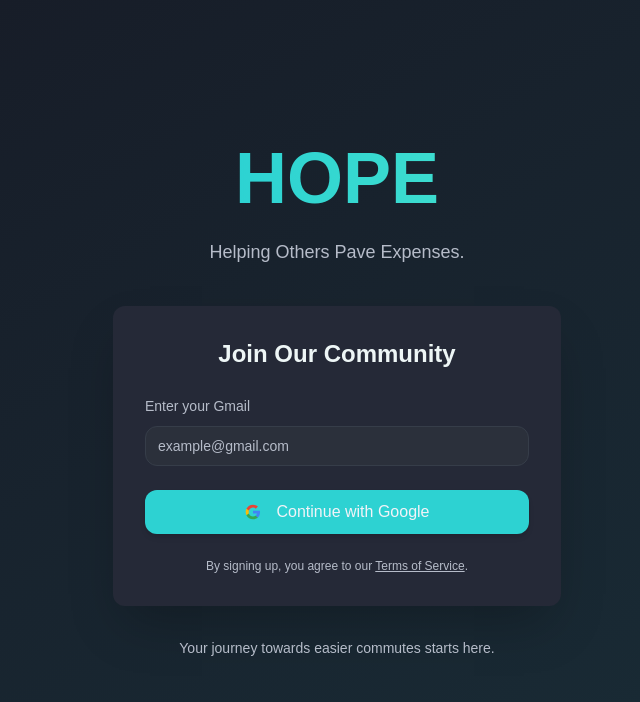
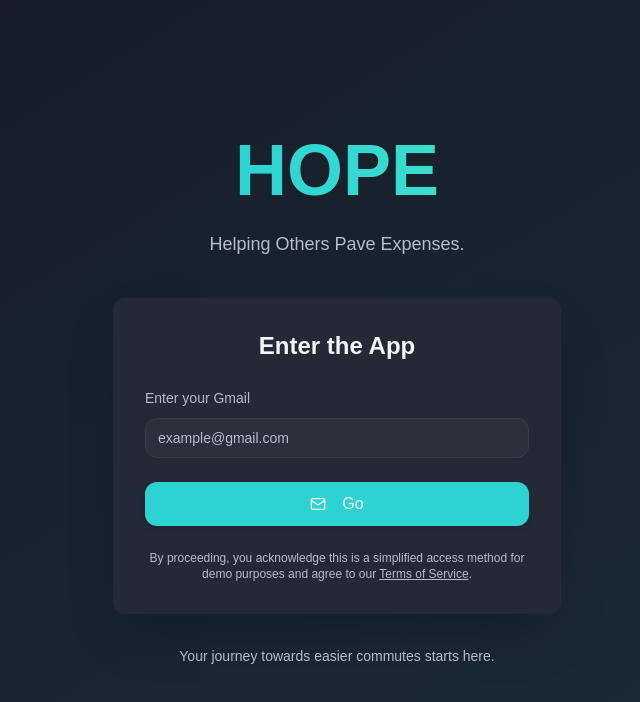
Before and after one commit to Kunal2bytes/uday1, a Next.js app: page /signin in a window 1280 px wide. Shown: the top 702 px of the page, without its empty margins (303-943 px from the left). Built offline with nearby package versions, Linux system fonts and the light colour scheme; no server answers.

Commit message:
remove continue with google authentication option  only show enter your gmail and go button then enter in app

```diff
--- a/src/app/about-us/page.tsx
+++ b/src/app/about-us/page.tsx
@@ -2,7 +2,7 @@
 // src/app/about-us/page.tsx
 "use client";
 
-import React, { useState } from 'react'; // Removed useEffect
+import React, { useState } from 'react';
 import Link from 'next/link';
 import { Button } from "@/components/ui/button";
 import { Card, CardContent, CardDescription, CardHeader, CardTitle } from "@/components/ui/card";
@@ -11,36 +11,23 @@ import { useAuth } from '@/contexts/AuthContext';
 import { useRouter } from 'next/navigation';
 
 export default function AboutUsPage() {
-  const { user, loading: authLoading, signInWithGoogle } = useAuth();
+  const { userEmail, loading: authLoading } = useAuth(); // userEmail instead of user
   const router = useRouter();
-  const [isProcessing, setIsProcessing] = useState(false); // Local loading state for the button action
-
-  // The AuthProvider handles global loading and initial redirection logic.
-  // This page should be viewable whether the user is logged in or not initially.
+  const [isProcessing, setIsProcessing] = useState(false);
 
   const handleGotItClick = async () => {
     setIsProcessing(true);
-    if (user) {
+    if (userEmail) { // If user is already "signed in" (email exists)
       router.push('/');
     } else {
-      try {
-        await signInWithGoogle();
-        // If signInWithGoogle is successful, user state in AuthContext updates.
-        // AuthContext's useEffect will handle any necessary redirection (e.g., from /signin to /).
-        // We can now safely push to the dashboard.
-        router.push('/');
-      } catch (error) {
-        // signInWithGoogle in AuthContext already shows a toast for errors.
-        console.error("Sign-in attempt from About Us failed:", error);
-        // Stay on About Us page if sign-in fails.
-      }
+      // If not "signed in", redirect to the sign-in page to enter email
+      router.push('/signin');
     }
-    setIsProcessing(false);
+    // setIsProcessing(false); // Processing finishes with navigation
   };
 
-  // If global auth is loading, AuthProvider shows a global spinner.
-  // So, we don't need a separate loading state for the whole page here.
-  // We just render the content.
+  // The main loading spinner is handled by AuthProvider for initial states.
+  // This page can be viewed by anyone.
 
   return (
     <div className="flex flex-col min-h-screen bg-background text-foreground items-center p-4 sm:p-6">
@@ -136,7 +123,7 @@ export default function AboutUsPage() {
                   <path className="opacity-75" fill="currentColor" d="M4 12a8 8 0 018-8V0C5.373 0 0 5.373 0 12h4zm2 5.291A7.962 7.962 0 014 12H0c0 3.042 1.135 5.824 3 7.938l3-2.647z"></path>
                 </svg>
               ) : <CheckCircle className="mr-2 h-5 w-5" />}
-              {isProcessing ? (user ? "Proceeding..." : "Signing In...") : "Got it! Let's Go"}
+              {isProcessing ? "Proceeding..." : (userEmail ? "Got it! Let's Go" : "Got it! Proceed to Enter Email")}
             </Button>
           </div>
         </div>
--- a/src/app/page.tsx
+++ b/src/app/page.tsx
@@ -4,7 +4,7 @@
 
 import { Button } from "@/components/ui/button";
 import { Input } from "@/components/ui/input";
-import { Menu, MapPin, Share2, Bus, Bike, Car, CarTaxiFront, ListChecks, User, Clock, Route, Users, Search, PersonStanding, Phone, LogOut } from "lucide-react"; // Added LogOut
+import { Menu, MapPin, Share2, Bus, Bike, Car, CarTaxiFront, ListChecks, User, Clock, Route, Users, Search, PersonStanding, Phone, LogOut } from "lucide-react";
 import React, { useState, useEffect } from 'react';
 import Link from 'next/link';
 import {
@@ -62,12 +62,12 @@ const ServiceButton = ({ icon, label, onClick, href }: { icon: React.ReactNode;
 };
 
 interface RideWithFirebase extends Omit<Ride, 'createdAt'> {
-  createdAt: Timestamp; // Specifically use Firebase Timestamp for objects from Firestore
+  createdAt: Timestamp;
 }
 
 
 export default function DashboardPage() {
-  const { user, loading: authLoading, signOutUser } = useAuth();
+  const { userEmail, loading: authLoading, signOutUser } = useAuth(); // userEmail instead of user
   const router = useRouter();
 
   const [originSearch, setOriginSearch] = useState("");
@@ -79,14 +79,14 @@ export default function DashboardPage() {
 
   useEffect(() => {
     // AuthProvider handles initial redirection logic.
-    // This effect ensures that if user becomes null while on this page, they are redirected.
-    if (!authLoading && !user) {
-      router.push('/about-us'); // Redirect to about-us if not logged in
+    // This effect ensures that if userEmail becomes null while on this page, they are redirected.
+    if (!authLoading && !userEmail) {
+      router.push('/about-us'); // Redirect to about-us if not "logged in" (no email)
     }
-  }, [user, authLoading, router]);
+  }, [userEmail, authLoading, router]);
 
   useEffect(() => {
-    if (user) {
+    if (userEmail) { // Fetch rides only if user is "logged in"
       const fetchRides = async () => {
         setIsLoadingRides(true);
         try {
@@ -111,7 +111,7 @@ export default function DashboardPage() {
       setFilteredRides([]);
       setIsLoadingRides(false);
     }
-  }, [user, toast]);
+  }, [userEmail, toast]);
 
   useEffect(() => {
     const lowerOrigin = originSearch.toLowerCase().trim();
@@ -178,9 +178,7 @@ export default function DashboardPage() {
     }
   };
 
-  // AuthProvider shows a global loader.
-  // If authLoading is true, or if not authLoading AND no user (should be caught by above effect), show minimal UI.
-  if (authLoading || (!authLoading && !user)) {
+  if (authLoading || (!authLoading && !userEmail)) {
     return (
        <div className="flex flex-col items-center justify-center min-h-screen bg-background text-foreground">
         <svg className="animate-spin h-10 w-10 text-primary mb-4" xmlns="http://www.w3.org/2000/svg" fill="none" viewBox="0 0 24 24">
@@ -241,7 +239,7 @@ export default function DashboardPage() {
                   <Button
                     variant="ghost"
                     className="w-full justify-start text-base py-3 px-4 hover:bg-destructive/80 hover:text-destructive-foreground rounded-md flex items-center text-destructive"
-                    onClick={signOutUser}
+                    onClick={signOutUser} // This will call the new signOutUser
                   >
                     <LogOut className="mr-2 h-5 w-5" />
                     Sign Out
--- a/src/app/signin/page.tsx
+++ b/src/app/signin/page.tsx
@@ -2,7 +2,7 @@
 // src/app/signin/page.tsx
 "use client";
 
-import React, { useState } from 'react';
+import React, { useState, useEffect } from 'react';
 import { Button } from "@/components/ui/button";
 import { Input } from "@/components/ui/input";
 import { Label } from "@/components/ui/label";
@@ -10,30 +10,21 @@ import { useAuth } from "@/contexts/AuthContext";
 import { useRouter } from 'next/navigation';
 import Link from 'next/link';
 import { useToast } from "@/hooks/use-toast";
-
-// Google Icon SVG (inline for simplicity)
-const GoogleIcon = () => (
-  <svg className="mr-2 h-5 w-5" viewBox="0 0 24 24" fill="currentColor">
-    <path d="M22.56 12.25c0-.78-.07-1.53-.2-2.25H12v4.26h5.92c-.26 1.37-1.04 2.53-2.21 3.31v2.77h3.57c2.08-1.92 3.28-4.74 3.28-8.09z" fill="#4285F4"/>
-    <path d="M12 23c2.97 0 5.46-.98 7.28-2.66l-3.57-2.77c-.98.66-2.23 1.06-3.71 1.06-2.86 0-5.29-1.93-6.16-4.53H2.18v2.84C3.99 20.53 7.7 23 12 23z" fill="#34A853"/>
-    <path d="M5.84 14.09c-.22-.66-.35-1.36-.35-2.09s.13-1.43.35-2.09V7.07H2.18C1.43 8.55 1 10.22 1 12s.43 3.45 1.18 4.93l2.85-2.22.81-.62z" fill="#FBBC05"/>
-    <path d="M12 5.38c1.62 0 3.06.56 4.21 1.64l3.15-3.15C17.45 2.09 14.97 1 12 1 7.7 1 3.99 3.47 2.18 7.07l3.66 2.84c.87-2.6 3.3-4.53 6.16-4.53z" fill="#EA4335"/>
-    <path d="M1 1h22v22H1z" fill="none"/>
-  </svg>
-);
+import { Mail } from 'lucide-react'; // Using a generic mail icon
 
 export default function SignInPage() {
-  const { signInWithGoogle, user, loading: authLoading } = useAuth();
+  const { signInWithEmail, user, loading: authLoading } = useAuth();
   const router = useRouter();
   const { toast } = useToast();
   const [email, setEmail] = useState("");
+  const [isProcessing, setIsProcessing] = useState(false);
 
-  React.useEffect(() => {
+  useEffect(() => {
     // Redirection is handled by AuthProvider.
-    // If user becomes non-null while on this page (e.g. after successful sign-in),
+    // If user (email) becomes non-null while on this page,
     // AuthProvider's effect should redirect them to the dashboard.
     if (!authLoading && user) {
-      router.push('/'); // Or /about-us if that's the next step
+      router.push('/');
     }
   }, [user, authLoading, router]);
 
@@ -57,17 +48,26 @@ export default function SignInPage() {
       return;
     }
 
+    setIsProcessing(true);
     try {
-      await signInWithGoogle(email);
-      // On success, onAuthStateChanged in AuthContext will update user state,
+      await signInWithEmail(email);
+      // On success, user state in AuthContext will update,
       // and useEffect in AuthContext or this page will handle redirection.
+      // Typically to /about-us first as per original user flow, then dashboard
+      // AuthContext redirects to '/' if user is set and on '/signin'
     } catch (error) {
-      // Error is already handled (toast shown) in AuthContext's signInWithGoogle
-      console.error("Sign-in attempt from SignInPage failed, error handled by AuthContext.");
+      console.error("Sign-in attempt from SignInPage failed:", error);
+      toast({
+        title: "Error",
+        description: "Could not proceed. Please try again.",
+        variant: "destructive",
+      });
+    } finally {
+      setIsProcessing(false);
     }
   };
 
-  if (authLoading && !user) { // Show a page-specific loader if global loader isn't covering this scenario
+  if (authLoading && !user) {
      return (
        <div className="flex flex-col items-center justify-center min-h-screen bg-background text-foreground">
         <svg className="animate-spin h-10 w-10 text-primary mb-4" xmlns="http://www.w3.org/2000/svg" fill="none" viewBox="0 0 24 24">
@@ -92,7 +92,7 @@ export default function SignInPage() {
         </p>
 
         <div className="bg-card p-8 rounded-xl shadow-2xl space-y-6">
-          <h2 className="text-2xl font-semibold text-card-foreground">Join Our Community</h2>
+          <h2 className="text-2xl font-semibold text-card-foreground">Enter the App</h2>
 
           <div className="space-y-2 text-left">
             <Label htmlFor="email" className="text-sm font-medium text-muted-foreground">Enter your Gmail</Label>
@@ -103,21 +103,21 @@ export default function SignInPage() {
               value={email}
               onChange={(e) => setEmail(e.target.value)}
               className="bg-input border-border placeholder:text-muted-foreground text-foreground rounded-lg"
-              disabled={authLoading}
+              disabled={authLoading || isProcessing}
             />
           </div>
 
           <Button
             onClick={handleSignIn}
             className="w-full py-3 text-base bg-primary hover:bg-primary/90 text-primary-foreground rounded-lg shadow-md transition-transform duration-150 hover:scale-105"
-            disabled={authLoading}
+            disabled={authLoading || isProcessing}
             size="lg"
           >
-            <GoogleIcon />
-            Continue with Google
+            <Mail className="mr-2 h-5 w-5" />
+            {isProcessing ? "Processing..." : "Go"}
           </Button>
           <p className="text-xs text-muted-foreground mt-6">
-            By signing up, you agree to our <Link href="/terms-and-conditions" className="underline hover:text-primary">Terms of Service</Link>.
+            By proceeding, you acknowledge this is a simplified access method for demo purposes and agree to our <Link href="/terms-and-conditions" className="underline hover:text-primary">Terms of Service</Link>.
           </p>
         </div>
 
--- a/src/contexts/AuthContext.tsx
+++ b/src/contexts/AuthContext.tsx
@@ -3,35 +3,42 @@
 "use client";
 
 import React, { createContext, useContext, useEffect, useState, ReactNode } from 'react';
-import { User, onAuthStateChanged, signInWithPopup, signOut } from 'firebase/auth';
-import { auth, googleProvider } from '@/lib/firebase';
+// Firebase Auth (Google specific) is no longer used for sign-in.
+// import { User as FirebaseUser, onAuthStateChanged, signInWithPopup, signOut } from 'firebase/auth';
+// import { auth, googleProvider } from '@/lib/firebase'; // auth and googleProvider might not be needed if no Firebase Auth features are used.
 import { useRouter, usePathname } from 'next/navigation';
-import { Button } from '@/components/ui/button';
 import { useToast } from "@/hooks/use-toast";
-import { FirebaseError } from 'firebase/app';
+// FirebaseError might still be useful if other Firebase services are used and can throw it.
+// For now, we'll use generic Error for simplicity of this specific change.
 
 interface AuthContextType {
-  user: User | null;
+  userEmail: string | null; // Changed from Firebase User to string (email)
   loading: boolean;
-  signInWithGoogle: (emailHint?: string) => Promise<void>; // Added emailHint
+  signInWithEmail: (email: string) => Promise<void>; // New sign-in method
   signOutUser: () => Promise<void>;
 }
 
 const AuthContext = createContext<AuthContextType | undefined>(undefined);
 
 export const AuthProvider = ({ children }: { children: ReactNode }) => {
-  const [user, setUser] = useState<User | null>(null);
+  const [userEmail, setUserEmail] = useState<string | null>(null);
   const [loading, setLoading] = useState(true);
   const router = useRouter();
   const pathname = usePathname();
   const { toast } = useToast();
 
   useEffect(() => {
-    const unsubscribe = onAuthStateChanged(auth, (currentUser) => {
-      setUser(currentUser);
-      setLoading(false);
-    });
-    return () => unsubscribe();
+    // Check localStorage for a saved email on initial load
+    try {
+      const storedEmail = localStorage.getItem('hopeUserEmail');
+      if (storedEmail) {
+        setUserEmail(storedEmail);
+      }
+    } catch (error) {
+      console.error("Error reading email from localStorage:", error);
+      // Potentially localStorage is not available (e.g. SSR or privacy settings)
+    }
+    setLoading(false);
   }, []);
 
   useEffect(() => {
@@ -39,79 +46,55 @@ export const AuthProvider = ({ children }: { children: ReactNode }) => {
       const isSignInPage = pathname === '/signin';
       const isPublicInfoPage = pathname === '/terms-and-conditions' || pathname === '/about-us';
 
-      if (!user) {
+      if (!userEmail) { // If no email (user is not "logged in")
         if (!isSignInPage && !isPublicInfoPage) {
-          router.push('/about-us');
+          router.push('/about-us'); // Default to about-us if not logged in and trying to access other pages
         }
-      } else {
+      } else { // If email exists (user is "logged in")
         if (isSignInPage) {
-          router.push('/');
+          router.push('/'); // If logged in and on signin page, go to dashboard
         }
+        // If on about-us, they can proceed to dashboard via its button.
       }
     }
-  }, [user, loading, pathname, router]);
+  }, [userEmail, loading, pathname, router]);
 
-  const signInWithGoogle = async (emailHint?: string) => {
+  const signInWithEmail = async (email: string) => {
     setLoading(true);
     try {
-      if (emailHint) {
-        googleProvider.setCustomParameters({ login_hint: emailHint });
-      } else {
-        // Ensure no lingering hints
-        googleProvider.setCustomParameters({});
+      // Basic validation (already done in SignInPage, but good to have defense in depth)
+      if (!email || !/^[^\s@]+@[^\s@]+\.[^\s@]+$/.test(email)) {
+        throw new Error("Invalid email format provided to signInWithEmail.");
       }
-      await signInWithPopup(auth, googleProvider);
-      // Successful sign-in, user state will update via onAuthStateChanged
+      setUserEmail(email);
+      localStorage.setItem('hopeUserEmail', email);
       // Redirection logic in the useEffect hook will handle navigation.
+      // Typically, after setting userEmail, the effect will push to '/' if on '/signin',
+      // or allow access to '/about-us' from where user can navigate.
     } catch (error) {
-      console.error("-----------------------------------------------------");
-      console.error("Detailed error during signInWithGoogle:", error);
-
-      let title = "Sign-In Failed";
+      console.error("Error during signInWithEmail:", error);
       let description = "An unexpected error occurred. Please try again.";
-
-      if (error instanceof FirebaseError) {
-        console.error("Firebase Error Code:", error.code);
-        console.error("Firebase Error Message:", error.message);
-
-        if (error.code === 'auth/unauthorized-domain') {
-          title = "Configuration Issue: Unauthorized Domain";
-          description = "IMPORTANT: Your app's domain (likely 'localhost') is NOT authorized for Google Sign-In in your Firebase project. \n\n1. GO TO: Firebase Console -> your project -> Authentication -> Settings -> Authorized domains. \n2. ENSURE: 'localhost' is listed (no http://, no port). \n3. VERIFY: Client config in src/lib/firebase.ts has authDomain matching your Firebase project. \n4. WAIT: 15-30 mins for settings to propagate. \n5. TRY: Hard refresh (Ctrl+Shift+R) or incognito window.";
-        } else if (error.code === 'auth/popup-closed-by-user') {
-          title = "Sign-In Cancelled";
-          description = "The sign-in popup was closed before completing. Please try again if you wish to sign in.";
-        } else if (error.code === 'auth/cancelled-popup-request' || error.code === 'auth/popup-blocked') {
-          title = "Sign-In Problem";
-          description = "The sign-in popup was cancelled or blocked by the browser. Please ensure popups are allowed and try again.";
-        } else {
-          description = `Firebase Error: ${error.message} (Code: ${error.code})`;
-        }
-      } else if (error instanceof Error) {
-         console.error("Generic Error Name:", error.name);
-         console.error("Generic Error Message:", error.message);
+      if (error instanceof Error) {
          description = error.message;
       }
-      console.error("-----------------------------------------------------");
-
       toast({
-        title: title,
+        title: "Sign-In Process Error",
         description: description,
         variant: "destructive",
-        duration: 15000,
+        duration: 9000,
       });
-      throw error;
+      throw error; // Re-throw to be caught by the calling page if needed
     } finally {
       setLoading(false);
-      // Clear custom parameters after attempt so they don't affect next generic sign-in
-      googleProvider.setCustomParameters({});
     }
   };
 
   const signOutUser = async () => {
     setLoading(true);
     try {
-      await signOut(auth);
-      router.push('/about-us');
+      setUserEmail(null);
+      localStorage.removeItem('hopeUserEmail');
+      router.push('/about-us'); // Redirect to about-us after sign out
     } catch (error) {
       console.error("Error signing out: ", error);
       toast({
@@ -124,7 +107,7 @@ export const AuthProvider = ({ children }: { children: ReactNode }) => {
     }
   };
 
-  if (loading && (pathname === '/signin' || pathname === '/about-us' || pathname === '/')) { // Show global loader for key pages during auth init
+  if (loading && (pathname === '/signin' || pathname === '/about-us' || pathname === '/')) {
     return (
       <div className="flex flex-col items-center justify-center min-h-screen bg-background text-foreground">
         <svg className="animate-spin h-10 w-10 text-primary mb-4" xmlns="http://www.w3.org/2000/svg" fill="none" viewBox="0 0 24 24">
@@ -137,7 +120,7 @@ export const AuthProvider = ({ children }: { children: ReactNode }) => {
   }
 
   return (
-    <AuthContext.Provider value={{ user, loading, signInWithGoogle, signOutUser }}>
+    <AuthContext.Provider value={{ userEmail, loading, signInWithEmail, signOutUser }}>
       {children}
     </AuthContext.Provider>
   );
```
